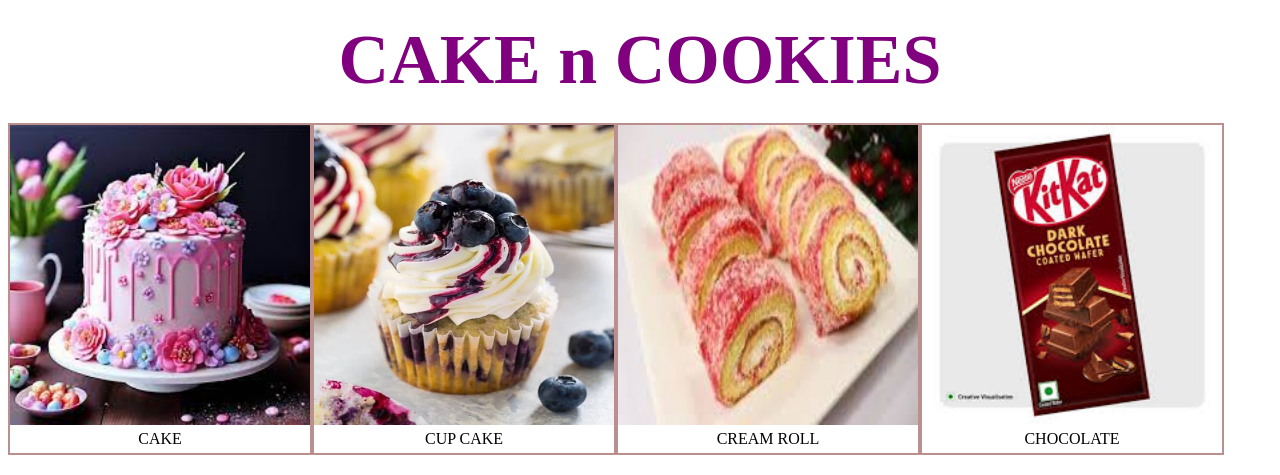
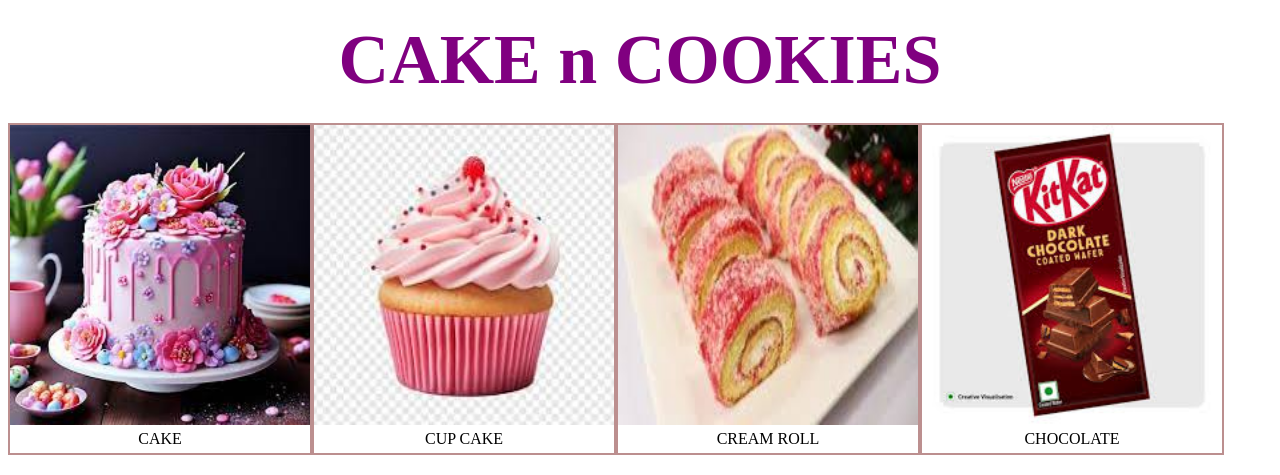
Before and after one commit to Etisha-web/ROSUME, a plain HTML site: page menu.html in a window 1280 px wide. Shown: the top 475 px of the page. Drawn offline with Linux system fonts and the light colour scheme.

Commit message:
added menu.html

```diff
--- a/menu.html
+++ b/menu.html
@@ -20,7 +20,7 @@
 
 <div class="a">
 <a href="cup cake.html">
-	<img src="cc2.WEBP" height="300" width="300"></a>
+	<img src="cc5.jpeg" height="300" width="300"></a>
 	<div class="b">
 		<caption>CUP CAKE
 		</caption>
```
